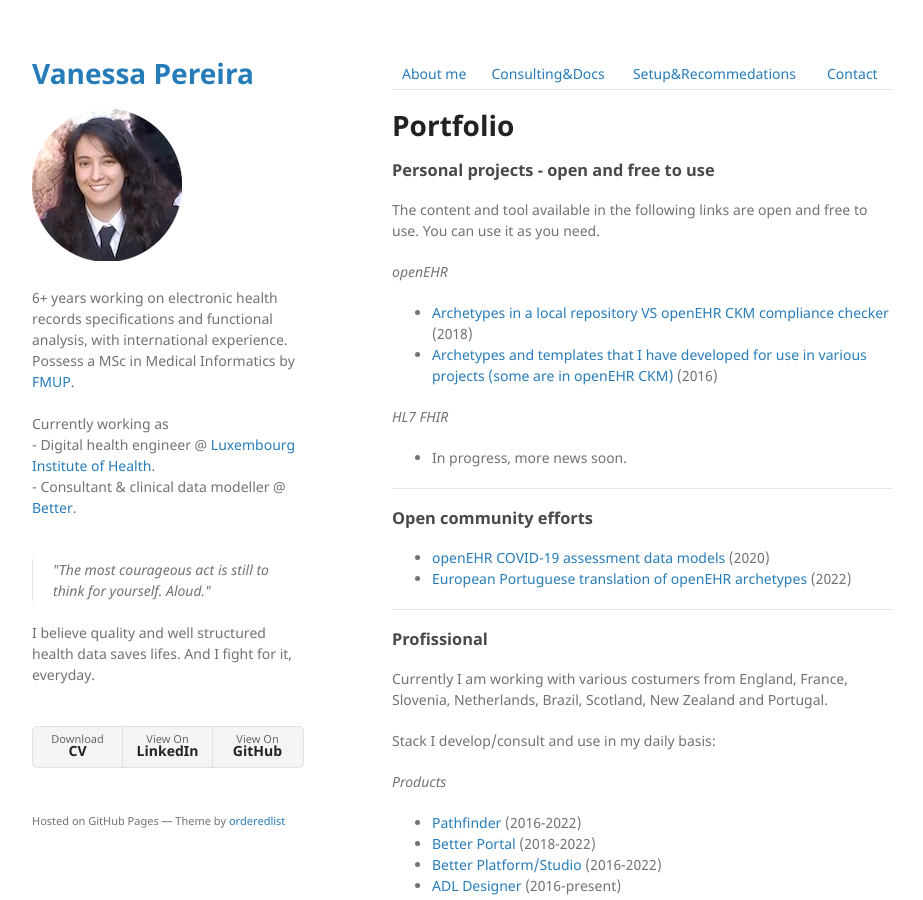
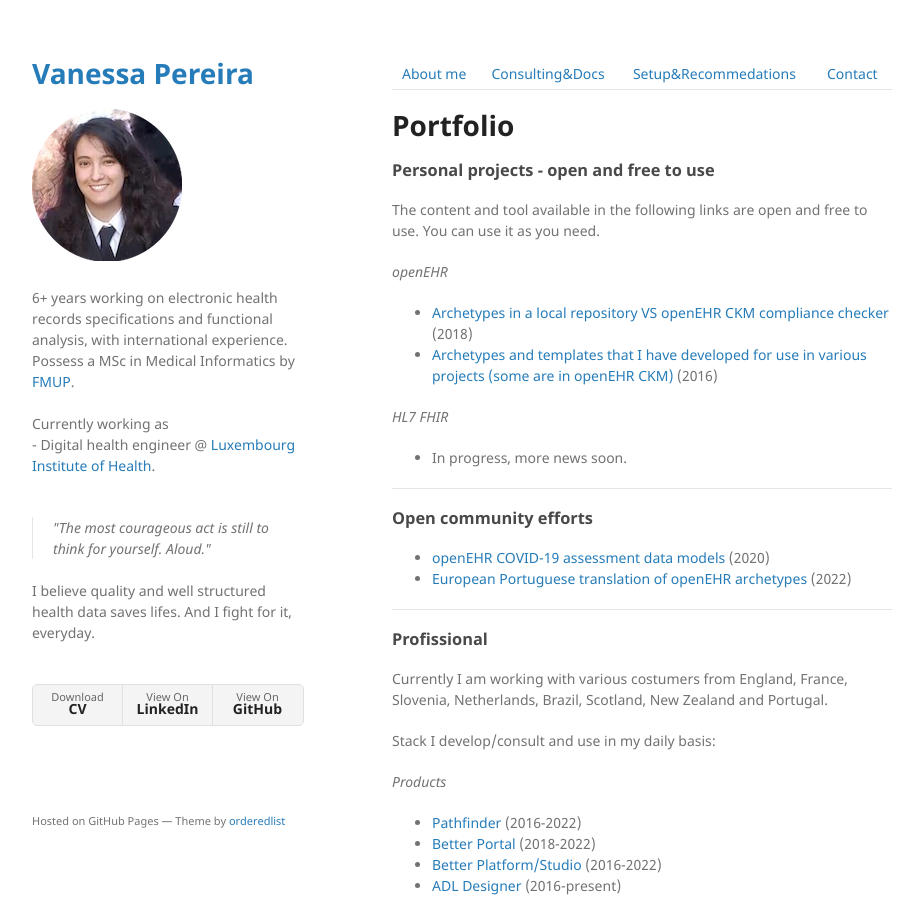
Before and after one commit to vanessa-pereira/vanessa-pereira.github.io, a Jekyll site: the page built from index.md, in a window 1280 px wide and 900 px high. Shown: the whole window, without its empty margins (178-1101 px from the left). Built offline with Jekyll 4.4.1, drawn with Linux system fonts in a browser that asks for light colours.

Commit message:
Update _config.yml

```diff
--- a/_config.yml
+++ b/_config.yml
@@ -7,7 +7,6 @@ description:
   <br>
   <br>Currently working as
   <br>- Digital health engineer @ <a href="https://www.lih.lu">Luxembourg Institute of Health</a>.
-  <br>- Consultant & clinical data modeller @ <a href="https://www.better.care/">Better</a>.
   <br><br>
   <blockquote>
   "The most courageous act is still to think for yourself. Aloud."
```
